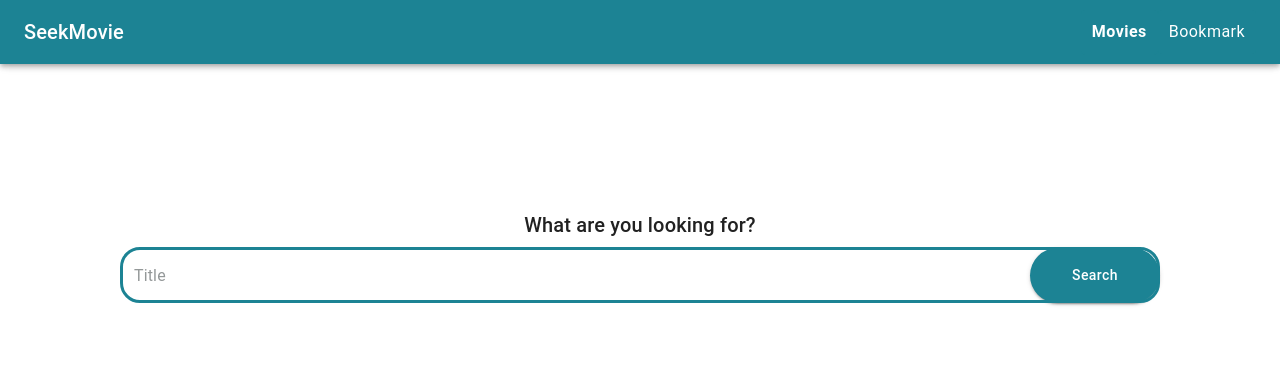
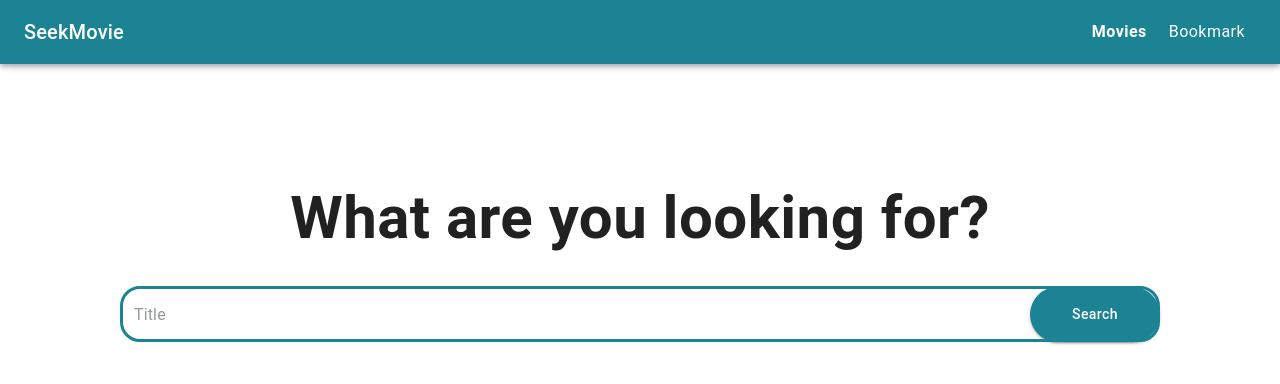
Before and after one commit to syedHanif1/movies-search-app, a Next.js app: page /movies in a window 1280 px wide. Shown: the top 384 px of the page. Built offline with nearby package versions, Linux system fonts and the light colour scheme; no server answers.

Commit message:
Fixed font size issue on search bar label

```diff
--- a/app/_styles/global.css
+++ b/app/_styles/global.css
@@ -22,8 +22,8 @@ body {
 }
 
 .boldLabel {
-  font-weight: bold;
-  font-size: 60px;
+  font-weight: bold !important;
+  font-size: 60px !important;
 }
 
 /* Movie card */
@@ -47,9 +47,9 @@ body {
 }
 
 .movie-card-title {
-  font-size: 11px;
-  font-weight: bold;
-  overflow: hidden;
+  font-size: 11px !important;
+  font-weight: bold !important;
+  overflow: hidden !important;
 }
 
 .movie-card-header {
```
